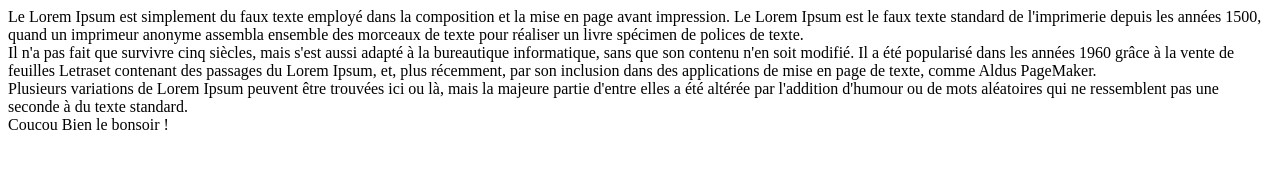
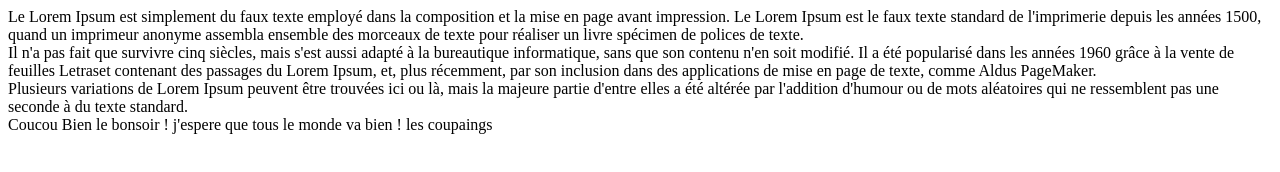
Before and after one commit to MaryneH/Collabo, a plain HTML site: page index.html in a window 1280 px wide. Drawn offline with Linux system fonts and the light colour scheme.

Commit message:
depuis la branche

```diff
--- a/index.html
+++ b/index.html
@@ -25,6 +25,8 @@
     <div>
         Coucou
         Bien le bonsoir !
+        j'espere que tous le monde va bien !
+        les coupaings
     </div>
 </body>
 </html>
```
